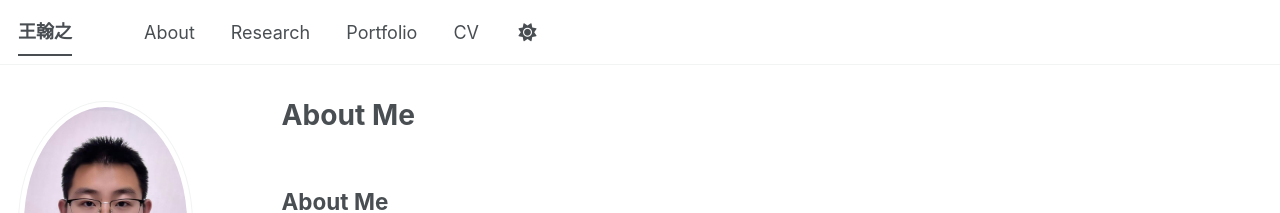
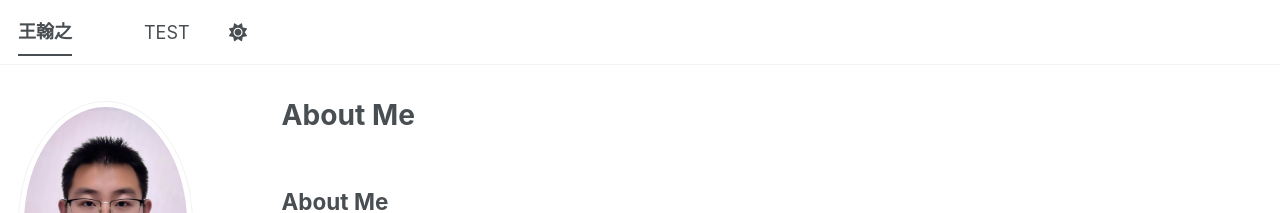
Before and after one commit to 751387665/751387665.github.io, a Jekyll site: the page built from _pages/about.md, in a window 1280 px wide. Shown: the top 213 px of the page. Built offline with Jekyll 4.4.1, drawn with Linux system fonts in a browser that asks for light colours; a style sheet for code colours, icons or effects is not loaded.

Commit message:
Update navigation.yml

```diff
--- a/_data/navigation.yml
+++ b/_data/navigation.yml
@@ -1,12 +1,3 @@
 main:
-  - title: "About"
+  - title: "TEST"
     url: /
-
-  - title: "Research"
-    url: /publications/
-
-  - title: "Portfolio"
-    url: /portfolio/
-
-  - title: "CV"
-    url: /cv/
```
